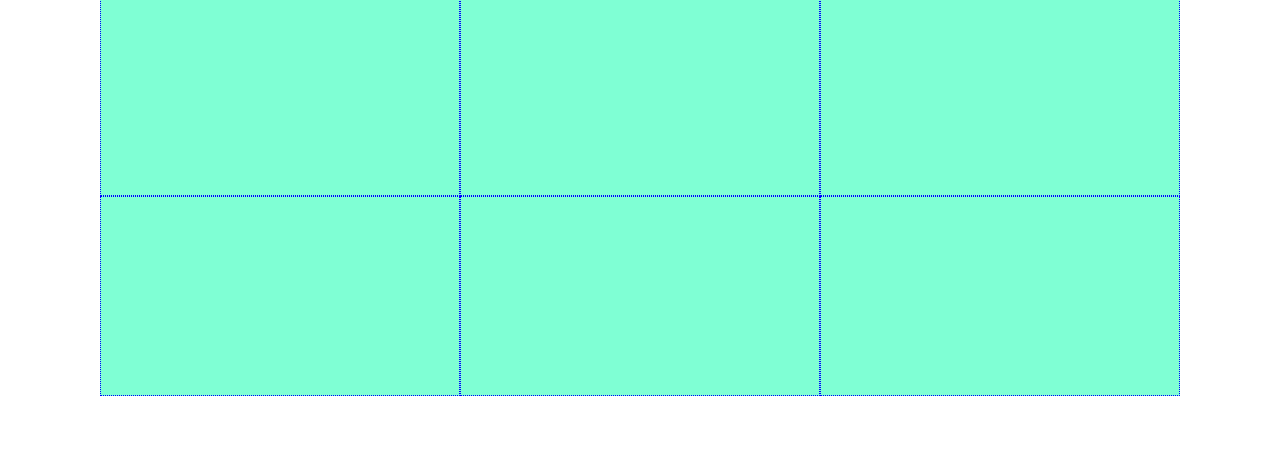
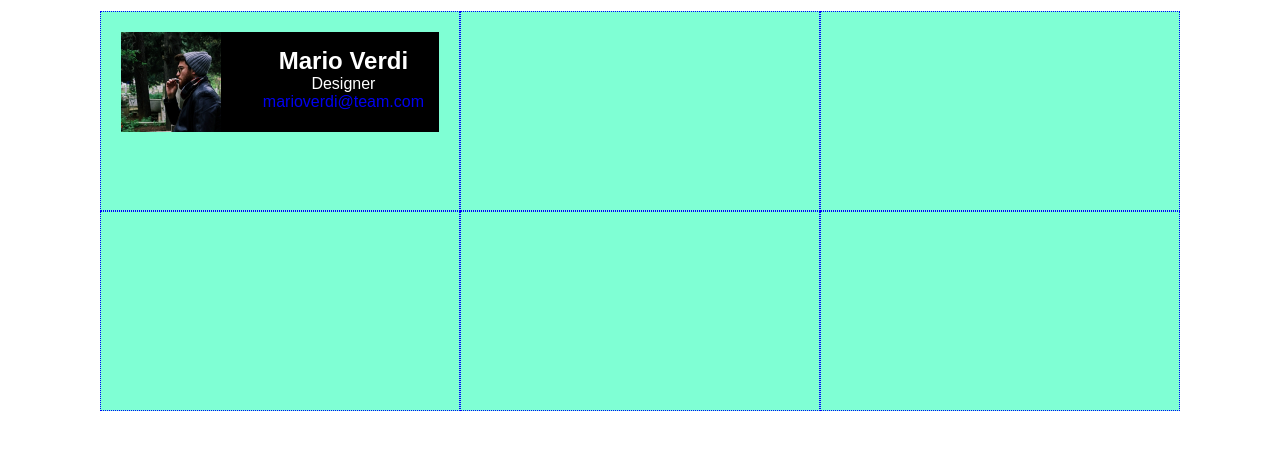
Before and after one commit to SerenaMalusa/html-css-float-cards, a plain HTML site: page index.html in a window 1280 px wide. Shown: the part 134-584 px from the top of the page. Drawn offline with Linux system fonts and the light colour scheme; a web font is replaced by a local one.

Commit message:
feat: add first card

```diff
--- a/css/style.css
+++ b/css/style.css
@@ -39,6 +39,10 @@ body {
     float: left;
 }
 
+.float-r {
+    float: right;
+}
+
 .clearfix::after {
     content: '';
     display: block;
@@ -47,6 +51,10 @@ body {
 
 .col-30 {
     width: calc(100% / 3);
+}
+
+.link {
+    text-decoration: none;
 }
 
 /* MAIN */
@@ -64,6 +72,20 @@ main p {
     padding: var(--base-space) 0;
 }
 
-/* main .row {
+main .row {
+ margin-top: var(--base-space);
+}
 
-} */
+/* CARDS */
+main .card {
+    background-color: black;
+}
+
+main .card .card__img {
+    height: 100px;
+}
+
+main .card .card__text {
+    color: white;
+    padding: var(--base-space);
+}
--- a/index.html
+++ b/index.html
@@ -35,7 +35,21 @@
 
                 <div class="row clearfix">
 
-                    <div class="col col-30 float-l debug"></div>
+                    <div class="col col-30 float-l debug">
+
+                        <div class="card clearfix">
+
+                            <img class="card__img float-l" src="./img/male1.png" alt="profile pic male 1" />
+
+                            <div class="card__text float-r">
+
+                                <h2 class="card__name">Mario Verdi</h2>
+                                <div class="card__role">Designer</div>
+                                <a class="card__email link" href="#">marioverdi@team.com</a>
+
+                            </div>
+                        </div>
+                    </div>
                     <div class="col col-30 float-l debug"></div>
                     <div class="col col-30 float-l debug"></div>
                     <div class="col col-30 float-l debug"></div>
```
